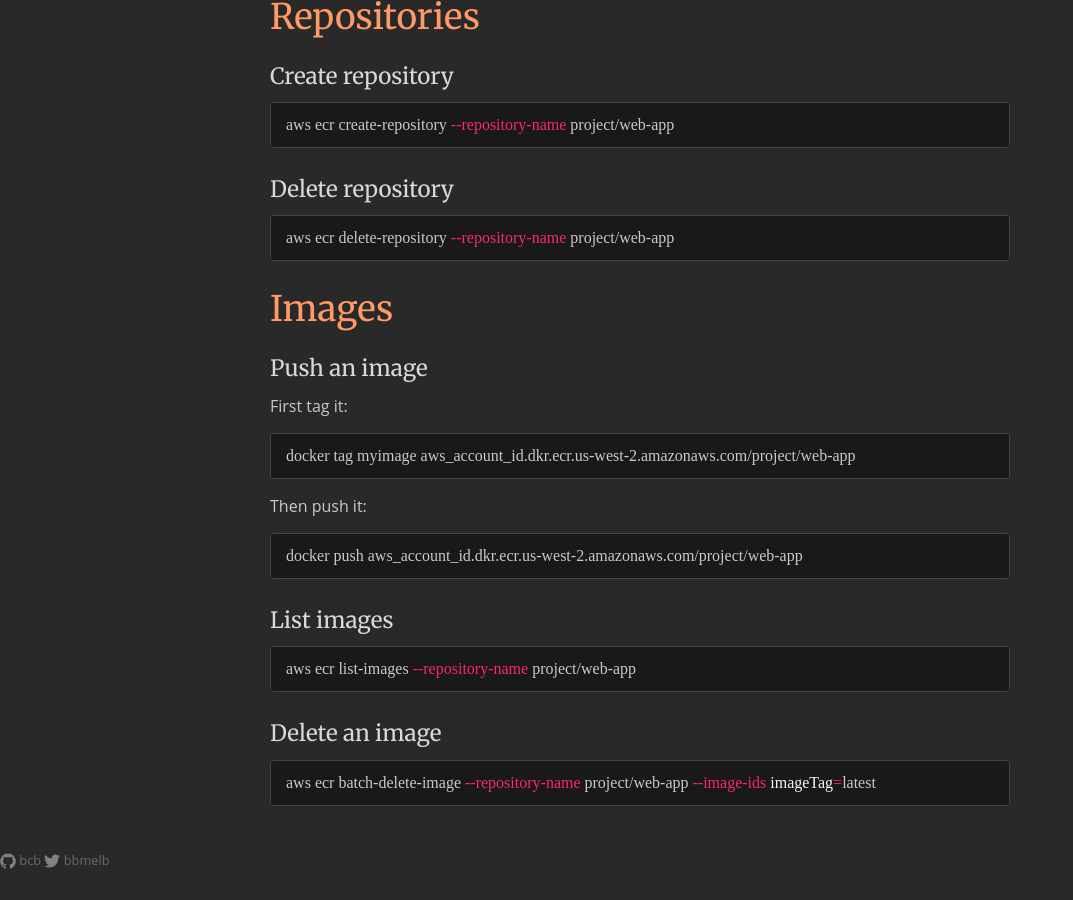
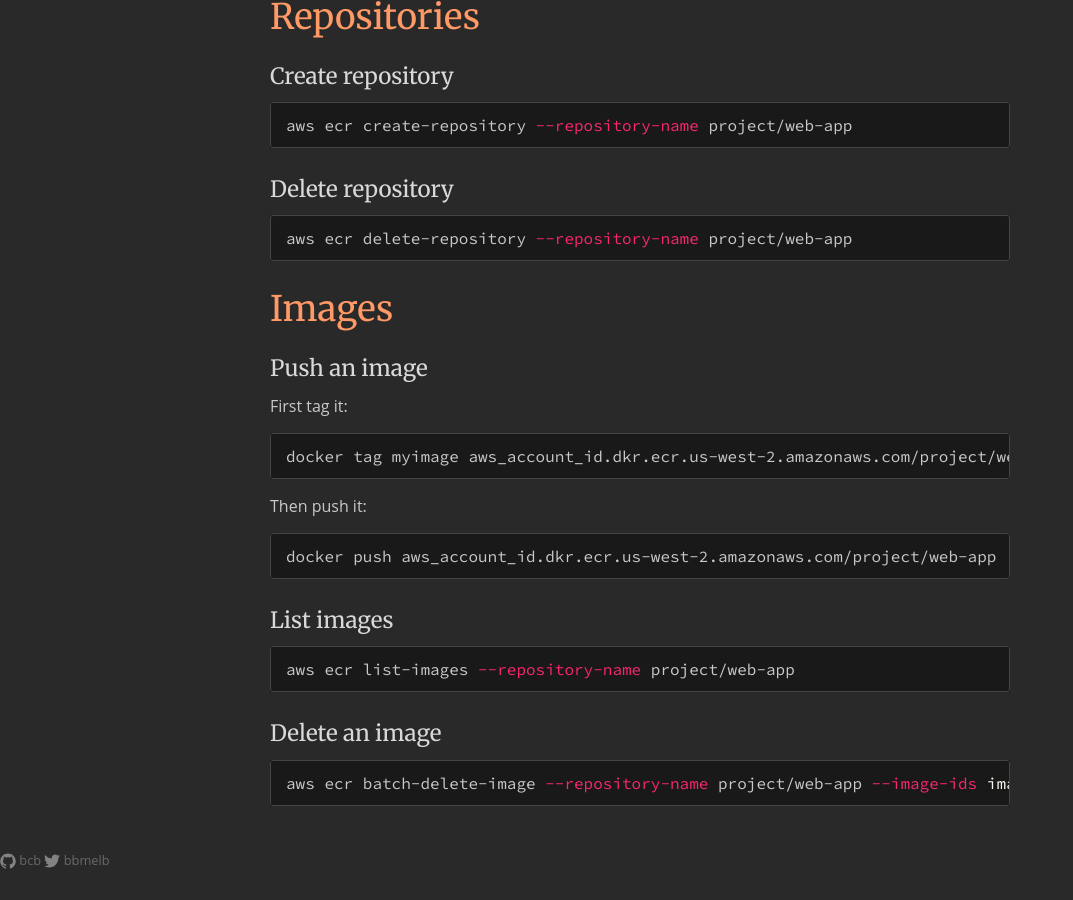
Before and after one commit to explodinglabs/explodinglabs.github.io, a Jekyll site: the page built from _amazon/ecr.markdown, in a window 1280 px wide and 900 px high, scrolled down 596 px. Shown: the whole window, without its empty margins (0-1073 px from the left). Built offline with Jekyll 4.4.1, drawn with Linux system fonts in a browser that asks for light colours; some web fonts are replaced.

Commit message:
Fix loading source code pro font

```diff
--- a/_includes/head.html
+++ b/_includes/head.html
@@ -10,5 +10,5 @@
   <link rel="canonical" href="{{ page.url | replace:'index.html','' | prepend: site.baseurl | prepend: site.url }}">
   <link rel="alternate" type="application/rss+xml" title="{{ site.title }}" href="{{ "/feed.xml" | prepend: site.baseurl | prepend: site.url }}">
 
-  <link href="https://fonts.googleapis.com/css?family=Merriweather|Droid+Serif|Source+Sans+Pro" rel="stylesheet">
+  <link href="https://fonts.googleapis.com/css?family=Merriweather|Droid+Serif|Source+Code+Pro" rel="stylesheet">
 </head>
```
